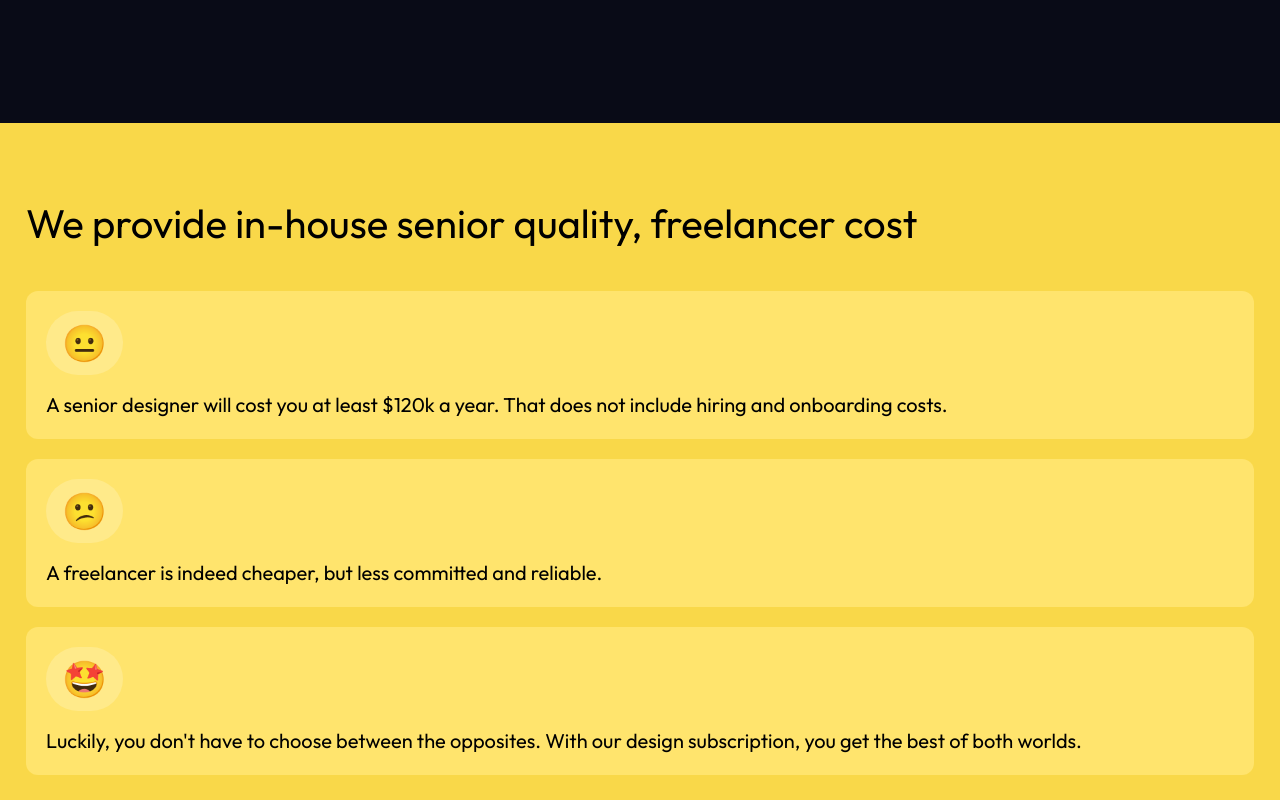
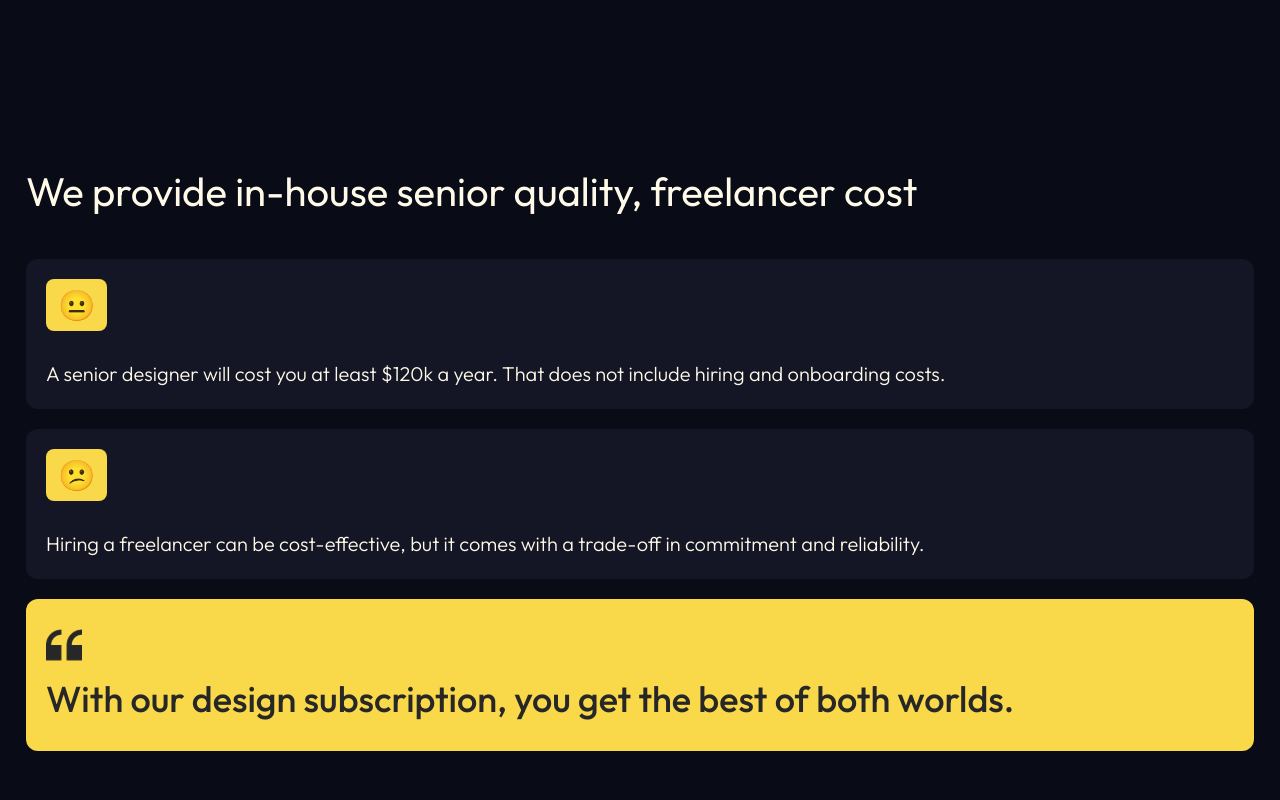
Before and after one commit to alif-firdaus/creamypixel, a React (Create React App) app: page / in a window 1280 px wide. Shown: the part 4740-5540 px from the top of the page. Built offline with nearby package versions, Linux system fonts and the light colour scheme.

Commit message:
UspSection : updated

```diff
--- a/src/components/UspSection.jsx
+++ b/src/components/UspSection.jsx
@@ -1,39 +1,39 @@
 import React from "react";
+
+// Import Icons
+import quote from "../assets/icons/quote.svg";
 
 const UspSection = () => {
 	return (
-		<div className="w-screen pt-20 mt-40 pb-28 px-sectionpxsm bg-primary">
-			<p className="text-[40px] leading-none black">
+		<div className="w-screen mt-52 px-sectionpxsm bg-bgbase">
+			<p className="text-[40px] leading-none text-sand">
 				We provide in-house senior quality, freelancer cost
 			</p>
 
 			<div className="flex flex-col gap-5 mt-12">
-				<div className="flex flex-col w-full px-5 py-5 rounded-xl bg-secondary h-fit">
-					<div className="px-4 py-3 bg-white rounded-full bg-opacity-20 h-fit w-fit">
-						<p className="text-4xl">😐</p>
+				<div className="flex flex-col w-full px-5 py-5 rounded-xl bg-bgsecondary h-fit">
+					<div className="px-3 py-2 rounded-lg bg-primary h-fit w-fit">
+						<p className="text-3xl">😐</p>
 					</div>
-					<p className="mt-4 text-xl">
+					<p className="text-[20px] font-light mt-7 text-sand">
 						A senior designer will cost you at least $120k a year.
 						That does not include hiring and onboarding costs.
 					</p>
 				</div>
 
-				<div className="flex flex-col w-full px-5 py-5 rounded-xl bg-secondary h-fit">
-					<div className="px-4 py-3 bg-white rounded-full bg-opacity-20 h-fit w-fit">
-						<p className="text-4xl">😕</p>
+				<div className="flex flex-col w-full px-5 py-5 rounded-xl bg-bgsecondary h-fit">
+					<div className="px-3 py-2 rounded-lg bg-primary h-fit w-fit">
+						<p className="text-3xl">😕</p>
 					</div>
-					<p className="mt-4 text-xl">
-						A freelancer is indeed cheaper, but less committed and
-						reliable.
+					<p className="text-[20px] font-light mt-7 text-sand">
+						Hiring a freelancer can be cost-effective, but it comes
+						with a trade-off in commitment and reliability.
 					</p>
 				</div>
 
-				<div className="flex flex-col w-full px-5 py-5 rounded-xl bg-secondary h-fit">
-					<div className="px-4 py-3 bg-white rounded-full bg-opacity-20 h-fit w-fit">
-						<p className="text-4xl">🤩</p>
-					</div>
-					<p className="mt-4 text-xl">
-						Luckily, you don't have to choose between the opposites.
+				<div className="flex flex-col w-full px-5 pb-8 pt-7 rounded-xl bg-primary h-fit">
+					<img src={quote} alt="quote" className="w-9" />
+					<p className="mt-4 text-4xl font-medium text-black">
 						With our design subscription, you get the best of both
 						worlds.
 					</p>
```
